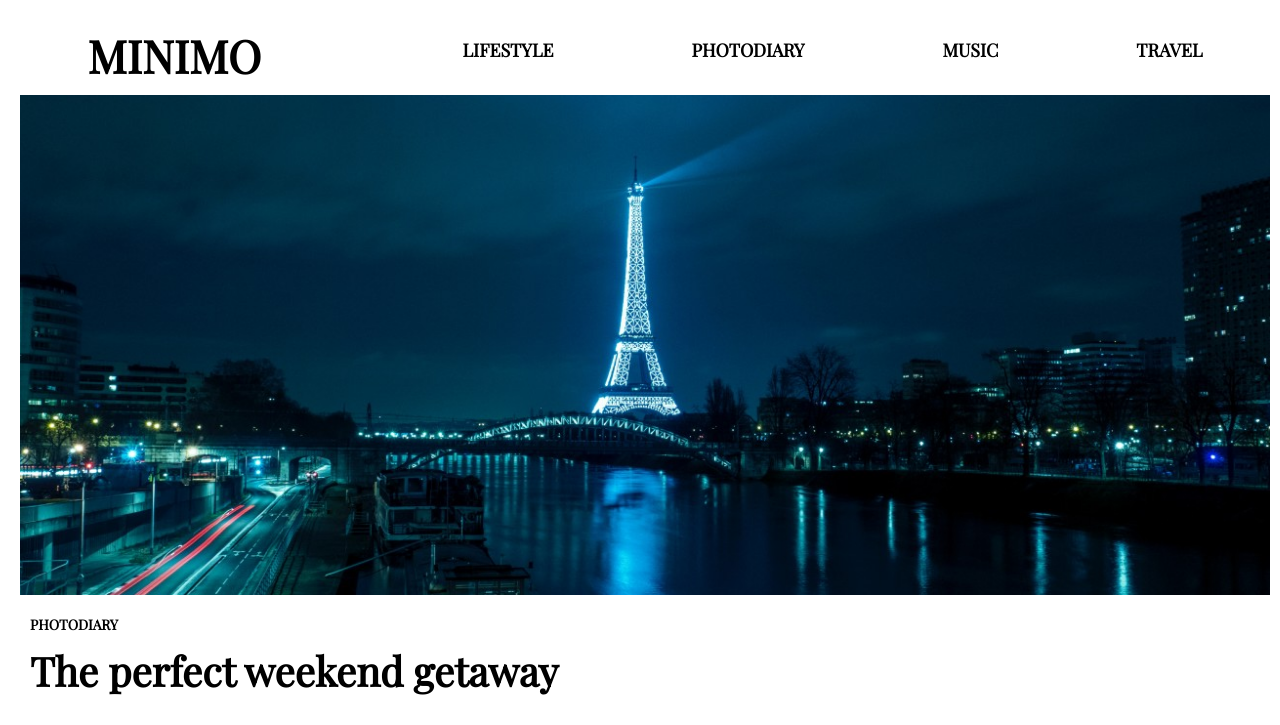
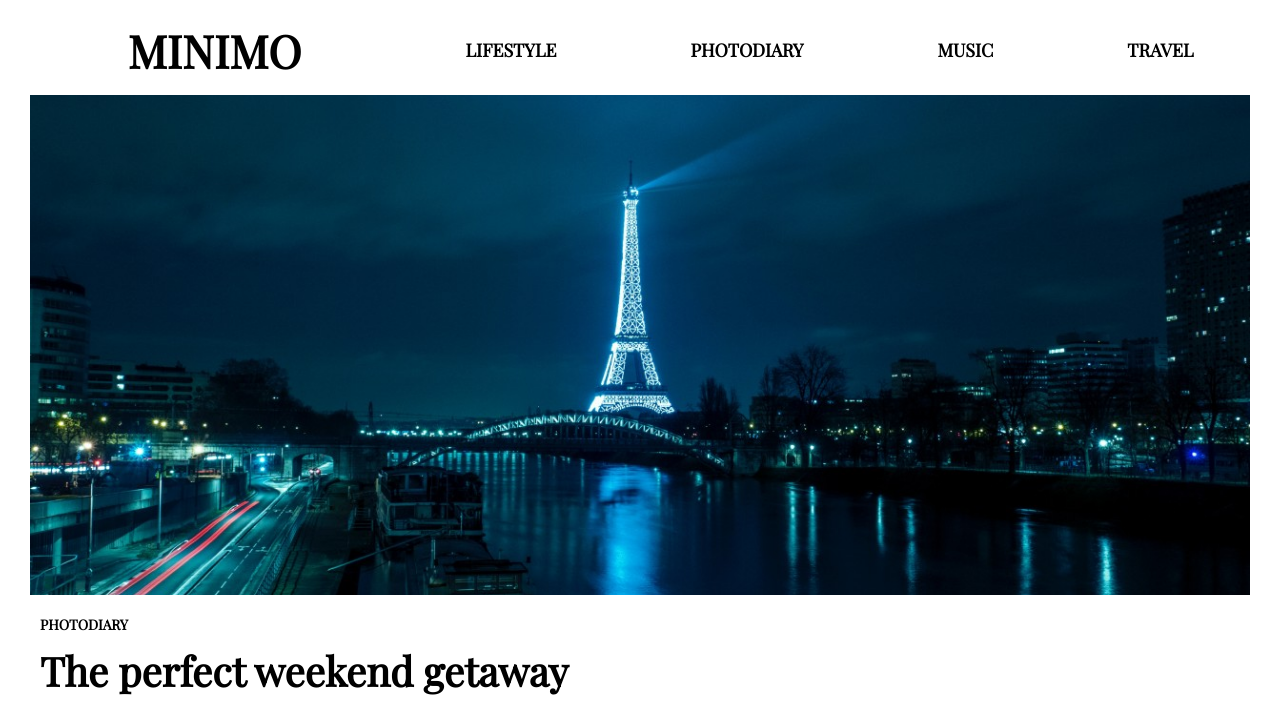
Before and after one commit to erishdaren/Minimo, a plain HTML site: page index.html in a window 1280 px wide. Shown: the top 725 px of the page. Drawn offline with nearby package versions, Linux system fonts and the light colour scheme.

Commit message:
Carlos Alberto Lira
Se realizó modificación en el logo en en header para centrarlo y en la imagen que está despues del header para que ocupe un espacio proporcional al de la pantalla.

```diff
--- a/estilos.css
+++ b/estilos.css
@@ -15,11 +15,13 @@ body{ font-family: 'Playfair Display', serif; }
    .texto1 { margin-bottom: 30px;}
     span{ font-weight: 600; }
 
-
+/* Se agregaron padding para que no se desborde el contenedor */
 .padre-contenedor{
                 display: flex;
                 flex-flow: column wrap;
                 /* background: orangered; */
+                padding-left: 10px;
+                padding-right: 10px;
                 }
     header{
             display: flex;
@@ -29,15 +31,21 @@ body{ font-family: 'Playfair Display', serif; }
             width: 100%;
             }
             .imagen {
+    /* Se centro la imagen agregando un width */
     /* estilo de la imagen del header*/
                 background: url(img/eiffel-tower.jpg);
                 background-position: center;
                 background-attachment: contain;
                 background-size: cover;
+                width: 1220px;
                 height: 500px;
                     }
             .logo{
+                /* Se centro el logo principal */
                 /* background: #f9ca24; */
+                    display: flex;
+                    align-items: center;
+                    justify-content: center;
                     width: 20%;
                     height: 60px;
                     }
```
Lines whose indentation alone changed are shown as unchanged.
